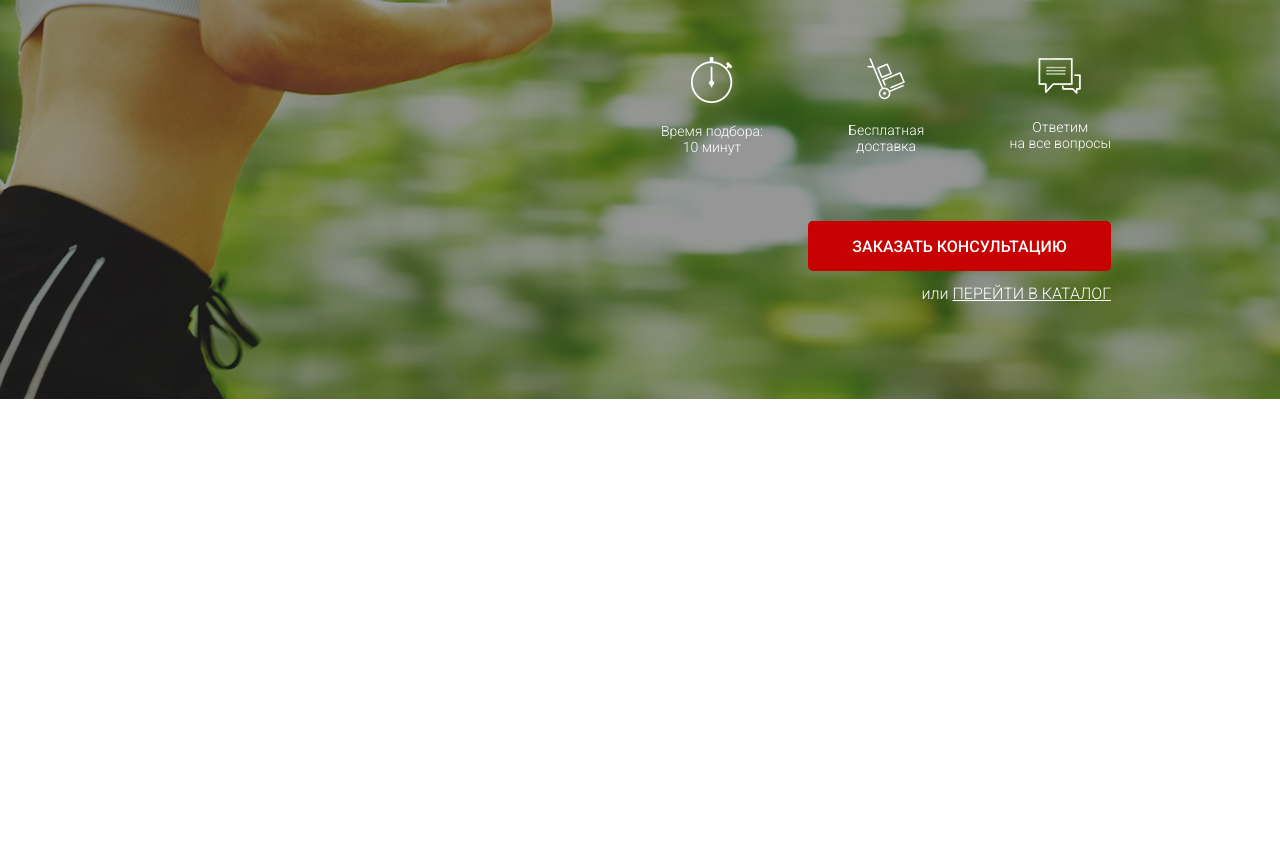
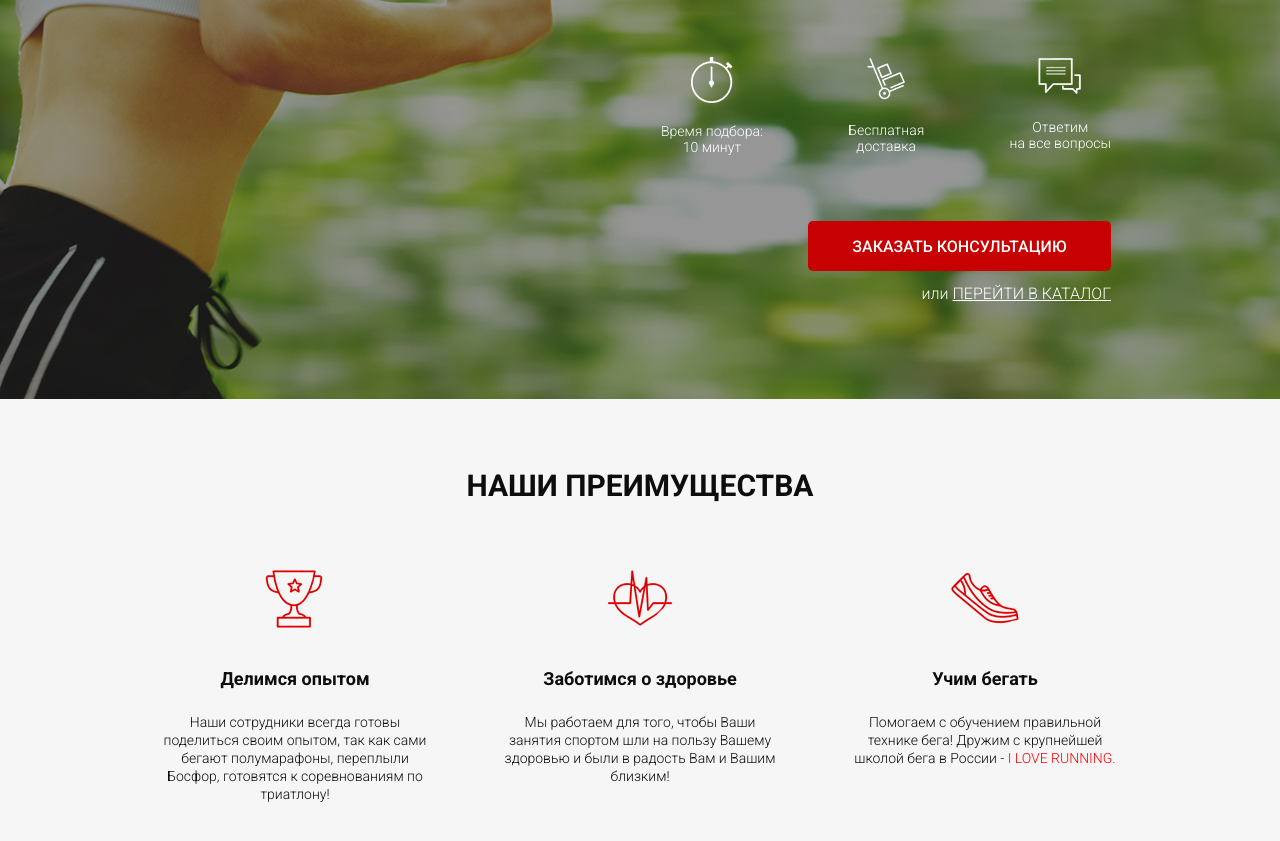
Before and after one commit to Rorsherh/Pulse, a website: page src/index.html in a window 1280 px wide. Shown: the part 251-1092 px from the top of the page. Before the commit the page ends 800 px from the top, so only its background shows below. Drawn offline with nearby package versions, Linux system fonts and the light colour scheme; files that its build step writes are made by us from their sources; a web font is replaced by a local one.

Commit message:
сверстан блок advantages

```diff
--- a/src/index.html
+++ b/src/index.html
@@ -66,6 +66,39 @@
             </div>
         </div>
     </section>
+    <section class="advantages">
+        <div class="advantages__wrapper">
+            <h2 class="advantages__title">
+                Наши преимущества
+            </h2>
+            <div class="advantages__list">
+                <div class="advantages__item">
+                    <img class="advantages__img" src="icons/advantage1.png" alt="cup">
+                    <strong class="advantages__subtitle">Делимся опытом</strong>
+                    <p class="advantages__text">Наши сотрудники всегда готовы поделиться своим опытом, так как сами
+                        бегают полумарафоны,
+                        переплыли Босфор, готовятся к соревнованиям по триатлону!
+                    </p>
+                </div>
+                <div class="advantages__item">
+                    <img class="advantages__img" src="icons/advantage2.png" alt="heart">
+                    <strong class="advantages__subtitle">Заботимся о здоровье</strong>
+                    <p class="advantages__text">
+                        Мы работаем для того, чтобы Ваши занятия спортом шли на пользу Вашему здоровью и были в радость
+                        Вам и Вашим близким!
+                    </p>
+                </div>
+                <div class="advantages__item">
+                    <img class="advantages__img" src="icons/advantage3.png" alt="shoe">
+                    <strong class="advantages__subtitle">Учим бегать</strong>
+                    <p class="advantages__text">
+                        Помогаем с обучением правильной технике бега! Дружим с крупнейшей школой бега в России - <span>I
+                            LOVE RUNNING.</span>
+                    </p>
+                </div>
+            </div>
+        </div>
+    </section>
 </body>
 
 </html>
--- /dev/null
+++ b/src/scss/blocks/_advantages.scss
@@ -0,0 +1,58 @@
+.advantages {
+  font-weight: 300;
+  font-size: 14px;
+  line-height: 18px;
+  color: #0d0d0d;
+  background-color: #f6f6f6;
+  &__wrapper {
+    @include container;
+    min-height: 470px;
+    padding-top: 72px;
+    padding-bottom: 65px;
+  }
+
+  &__title {
+    font-weight: bold;
+    font-size: 30px;
+    line-height: 30px;
+    text-align: center;
+    text-transform: uppercase;
+    margin: 0;
+    padding: 0;
+    margin-bottom: 63px;
+  }
+
+  &__list {
+    display: flex;
+    justify-content: space-between;
+  }
+
+  &__item {
+    max-width: 280px;
+    display: flex;
+    flex-direction: column;
+    align-items: center;
+    text-align: center;
+  }
+
+  &__img {
+    width: 70px;
+    height: auto;
+    margin-bottom: 35px;
+  }
+
+  &__subtitle {
+    font-weight: bold;
+    font-size: 18px;
+    line-height: 29px;
+    margin-bottom: 20px;
+  }
+
+  &__text {
+    margin: 0;
+    padding: 0;
+    span {
+      color: #ff0000;
+    }
+  }
+}
--- a/src/scss/style.scss
+++ b/src/scss/style.scss
@@ -3,3 +3,4 @@
 @import "blocks/promo";
 @import "blocks/main-header";
 @import "blocks/buttons";
+@import "blocks/advantages";
```
Also changed, not shown: src/icons/advantage1.png (added), src/icons/advantage2.png (added), src/icons/advantage3.png (added).
